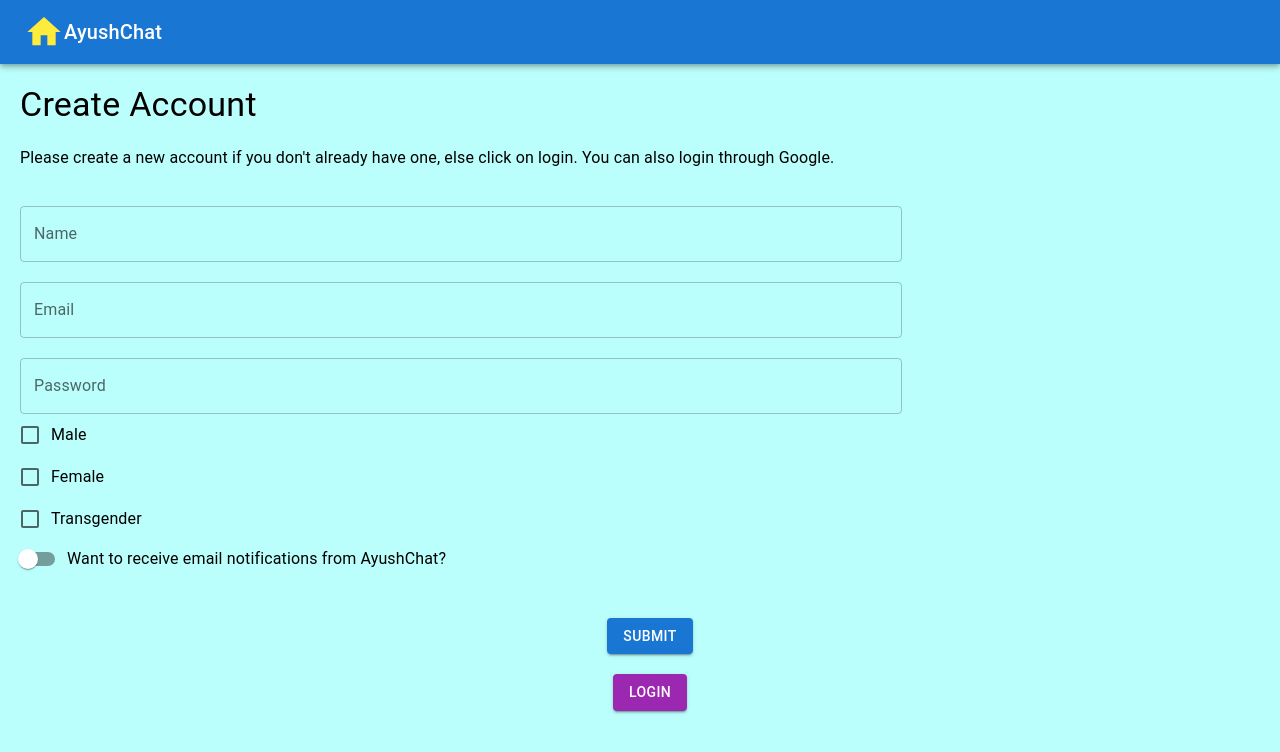
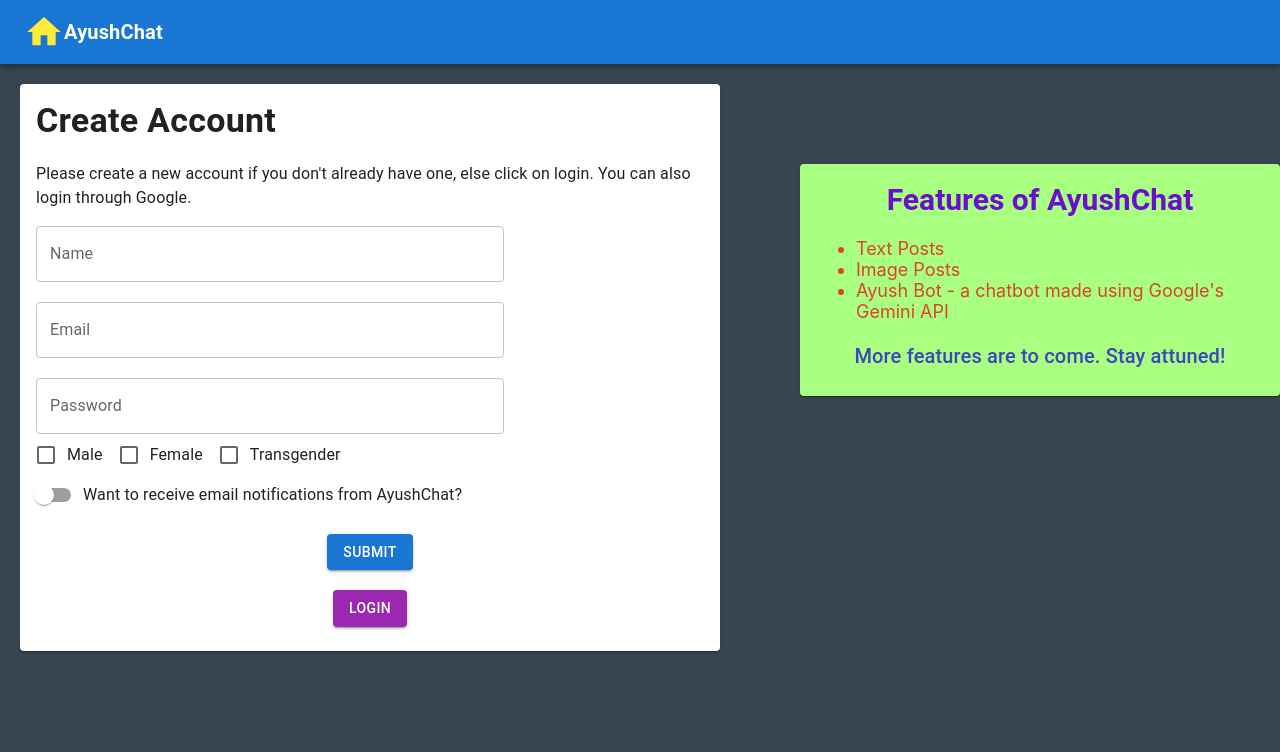
Before and after one commit to ayushkumar63/AYUSHCHATWEBAPP, a React (Create React App) app: page / in a window 1280 px wide. Shown: the top 752 px of the page. Built offline with nearby package versions, Linux system fonts and the light colour scheme.

Commit message:
Updated UI again

```diff
--- a/src/App.css
+++ b/src/App.css
@@ -1,10 +1,18 @@
 .App1 {
   text-align: center;
   margin-left: 20px;
+  display: flex;
+  align-items: flex-start;
 }
 
 .Images {
   margin-left: 20px;
+}
+
+.featureList {
+  text-align: left;
+  color: #dc432e;
+  font-size: large;
 }
 
 .AyushBot {
@@ -13,6 +21,7 @@
 
 .UserDetails {
   text-align: center;
+  color: white;
 }
 
 .PostField {
@@ -20,8 +29,12 @@
   width: 600px;
 }
 
+.UserDetailsHeading {
+  margin-left: 300px;
+}
+
 .ProfilePictureImage {
-  margin-right: 16px;
+  margin-right: 26px;
   width: 125px;
   height: 100px;
 }
@@ -44,11 +57,16 @@
 }
 
 body {
-  background-color: #bbfffd;
+  background-color: #36454F;
 }
 
 .div1 {
   background-color: pink;
+}
+
+.genderForm {
+  display: flex;
+  align-items: flex-start;
 }
 
 .postContainer {
--- a/src/App.js
+++ b/src/App.js
@@ -20,6 +20,7 @@ import {
 import { useNavigate } from 'react-router-dom';
 import { Images } from './Images';
 import AyushBot from './AyushBot';
+import { Card, CardContent, CarMedia, CardHeader} from "@mui/material";
 
 function HomeIcon(props) {
   return (
@@ -109,33 +110,35 @@ export function App() {
         <Toolbar>
         <HomeIcon sx={{ fontSize: 40, color: yellow[500] }} />
           <Typography className="TypographyHeading" variant="h6">
-            AyushChat
+            <b>AyushChat</b>
           </Typography>
         </Toolbar>
       </AppBar>
       <br />
       <div className='App1'>
+        <Card sx={{ maxWidth: 700, maxHeight: 700 }}>
+          <CardContent>
             <Typography variant="h4" align="left">
-        Create Account
+              <b>Create Account</b>
             </Typography>
             <br />
             <Typography variant="body1" align="left" paragraph>
               Please create a new account if you don't already have one, else click on login.
               You can also login through Google.
             </Typography>
-      <FormGroup className = "genderForm">
-        <br />
+            <FormGroup className = "registerForm">
               <TextField onChange={(e) => setName(e.target.value)} className="TextInput" label="Name" variant="outlined" />
               <br />
               <TextField onChange={(e) => setEmail(e.target.value)} className="TextInput" label="Email" variant="outlined" />
               <br />
               <TextField onChange={(e) => setPassword(e.target.value)} className="TextInput" label="Password" type="password" variant="outlined" />
+              <div className='genderForm'>
               <FormControlLabel /*onClick={setGender('Male')}*/ control = {<Checkbox color="secondary" />} label = "Male" />
               <FormControlLabel /*onClick={setGender('Female')}*/ control = {<Checkbox color="success"/>} label = "Female" />
               <FormControlLabel /*onClick={setGender('Transgender')}*/ control = {<Checkbox color="default"/>} label = "Transgender" />
+              </div>
               <FormControlLabel checked = {notifyBool} onChange={(e) => setNotifyBool(e.target.checked)} control = {<Switch />} className='switchText' label="Want to receive email notifications from AyushChat?" />
               </FormGroup>
-      <br />
               <br />
               <Button onClick={ createAccount } className='Button' variant="contained">Submit</Button>
               <br />
@@ -144,7 +147,19 @@ export function App() {
               <Button /* onClick={ openLoginPage } */ className='Button' color='secondary' variant="contained">Login</Button>
               </Link>
               <br />
-      <br />
+          </CardContent>
+        </Card>
+        <Card sx={{ backgroundColor: "#a8ff80", marginLeft: 10, maxWidth: 800, marginTop: 10}}>
+          <CardContent>
+            <Typography variant='h5' sx={{ fontSize: 30 }} color={"#6b0fcd"}><b>Features of AyushChat</b></Typography>
+            <ul className='featureList'>
+              <li>Text Posts</li>
+              <li>Image Posts</li>
+              <li>Ayush Bot - a chatbot made using Google's Gemini API</li>
+            </ul>
+            <Typography variant='h6' color={"#3d45bf"}>More features are to come. Stay attuned!</Typography>
+          </CardContent>
+        </Card>
       </div>
       </>
           } />
--- a/src/AyushBot.js
+++ b/src/AyushBot.js
@@ -111,16 +111,16 @@ export function AyushBot() {
                 <Route path='/' element={
                     <>
                         <div className='AyushBot'>
-                            <Typography variant='h4'>This is AyushBot (Created using Gemini API)</Typography>
+                            <Typography variant='h4' color={"white"}>This is AyushBot (Created using Gemini API)</Typography>
                             <br />
                             <TextField onChange={(e) => setQuery(e.target.value)} className='AyushBotTextInput' label='Ask me anything....' variant='outlined' />
                             <Button onClick={generateReply} className='AskButton' variant='contained' color='secondary'>Ask</Button>
                             <br />
                             <br />
-                            <Typography variant='h5'><b>Reply</b></Typography>
+                            <Typography variant='h5' sx={{ fontSize: 30 }} color={"yellow"}><b>Reply</b></Typography>
                             <br />
                             <div id='replyWholeArea' className='replyWholeArea'>
-                                <SmartToyIcon sx={{ fontSize: 40 }} />
+                                <SmartToyIcon sx={{ fontSize: 40, color: "#62f524" }} />
                                 <Card sx={{ backgroundColor: "#FFD580", maxWidth: 750, marginLeft: "15px"}}>
                                     <cardContent>
                                         <div className='replyArea'>
--- a/src/HomePage.js
+++ b/src/HomePage.js
@@ -218,9 +218,9 @@ export function HomePage() {
             <Route path="/" element={
                 <>
                 <div className='HomePage'>
-            <Typography variant='h5'>Welcome to AyushChat! This is Home Page.</Typography>
+            <Typography variant='h5' color={"#FFBF00"}>Welcome to AyushChat! This is Home Page.</Typography>
             <br />
-            <Typography variant='h6'>Want to write a new post?</Typography>
+            <Typography variant='h6' color={"#b9f928"}>Want to write a new post?</Typography>
             <br />
             <TextField id='postField' onChange={(e) => setPost(e.target.value)} className='PostField' variant='outlined' label='New Post' multiline />
             <br />
@@ -228,7 +228,7 @@ export function HomePage() {
             <Button onClick={(uploadPost)} className='Button' variant='contained' color='secondary'>Post</Button>
             <br />
             <br />
-            <Typography variant='h4'>Posts</Typography>
+            <Typography variant='h4' color={"#f8f835"}><b>Posts</b></Typography>
             <br />
             {thePosts.map((doc) => (
                 <div>
--- a/src/Images.js
+++ b/src/Images.js
@@ -170,7 +170,7 @@ export function Images() {
                 <>
                     <div className='Images'>
                         <br />
-                        <Typography variant='h4'>Images</Typography>
+                        <Typography variant='h4' color={"yellow"}><b>Images</b></Typography>
                         <br />
                         <input onChange={(e) => setUploadFile(e.target.files[0])} type='file' />
                         <br />
@@ -178,7 +178,7 @@ export function Images() {
                         <Button onClick={uploadImage} className='Button' variant='contained' color='success'>Post an Image</Button>
                         <br />
                         <br />
-                        <Typography variant='h5'>Everybody's Posts Till Now</Typography>
+                        <Typography variant='h5' color={"#ffc61c"}>Everybody's Posts Till Now</Typography>
                         <br />
                         {theImagePostDetails.map((singleDoc) => (
                             <div>
--- a/src/LoginPage.js
+++ b/src/LoginPage.js
@@ -19,6 +19,7 @@ import {
     useNavigate
 } from "react-router-dom";
 import { Switch as RouterSwitch } from "react-router-dom";
+import { Card, CardHeader, CardMedia, CardContent } from "@mui/material";
 
 const root = ReactDOM.createRoot(document.getElementById('root'));
 
@@ -63,7 +64,9 @@ export function LoginPage() {
             <Route path="/" element={
                 <>
                     <div className='LoginPage'>
-            <Typography variant='h4' align='left'>Login</Typography>
+                        <Card sx={{ maxWidth: 1000 }}>
+                            <CardContent>
+                                <Typography variant='h4' align='left'><b>Login</b></Typography>
                                 <Typography variant='body1' align='left' paragraph>Please login to your existing account.</Typography>
                                 <FormGroup className='LoginForm'>
                                 <br />
@@ -75,6 +78,8 @@ export function LoginPage() {
                                 <br />
                                 <br />
                                 <Button onClick={ Login } className='Button' variant='contained'>Login</Button>
+                            </CardContent>
+                        </Card>
                     </div>
                 </>
             } />
--- a/src/ProfilePage.js
+++ b/src/ProfilePage.js
@@ -26,6 +26,7 @@ import Paper from '@mui/material/Paper';
 import { useNavigate } from 'react-router-dom';
 import { BrowserRouter as Router, Link, Route, Routes } from 'react-router-dom';
 import { Images } from './Images';
+import { Card, CardMedia, CardHeader, CardContent } from '@mui/material'
 
 const root = ReactDOM.createRoot(document.getElementById('root'));
 
@@ -71,6 +72,7 @@ export function ProfilePage() {
     const logOut = async () => {
         try {
             await signOut(auth);
+            navigate('/Login');
         } catch(err) {
             console.log(err)
         }
@@ -156,10 +158,11 @@ export function ProfilePage() {
             <Route path="/" element={
                 <>
                     <div className='ProfilePage'>
-            <Typography variant='h5' align='center'>User Details</Typography>
             <br />
             <div className='UserDetails'>
                     <div>
+                        <Typography variant='h5' className='userDetailsHeading'><b>User Details</b></Typography>
+                        <br />
                         <img className='ProfilePictureImage' src={imageURL} />
                         <br />
                         <input id='fileInput' onChange={(e) => setFileUpload(e.target.files[0])} type='file' />
```
Lines whose indentation alone changed are shown as unchanged.
